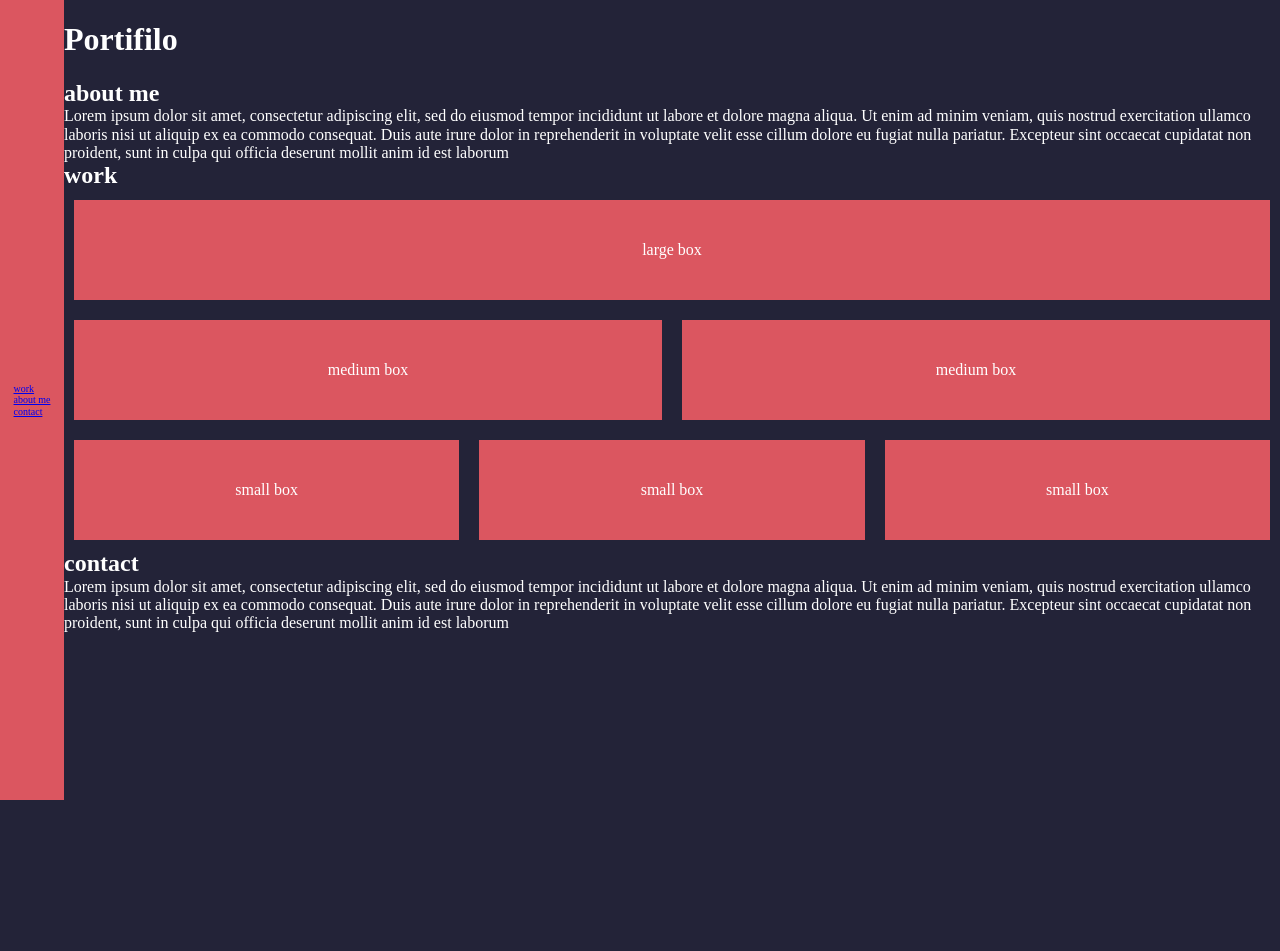
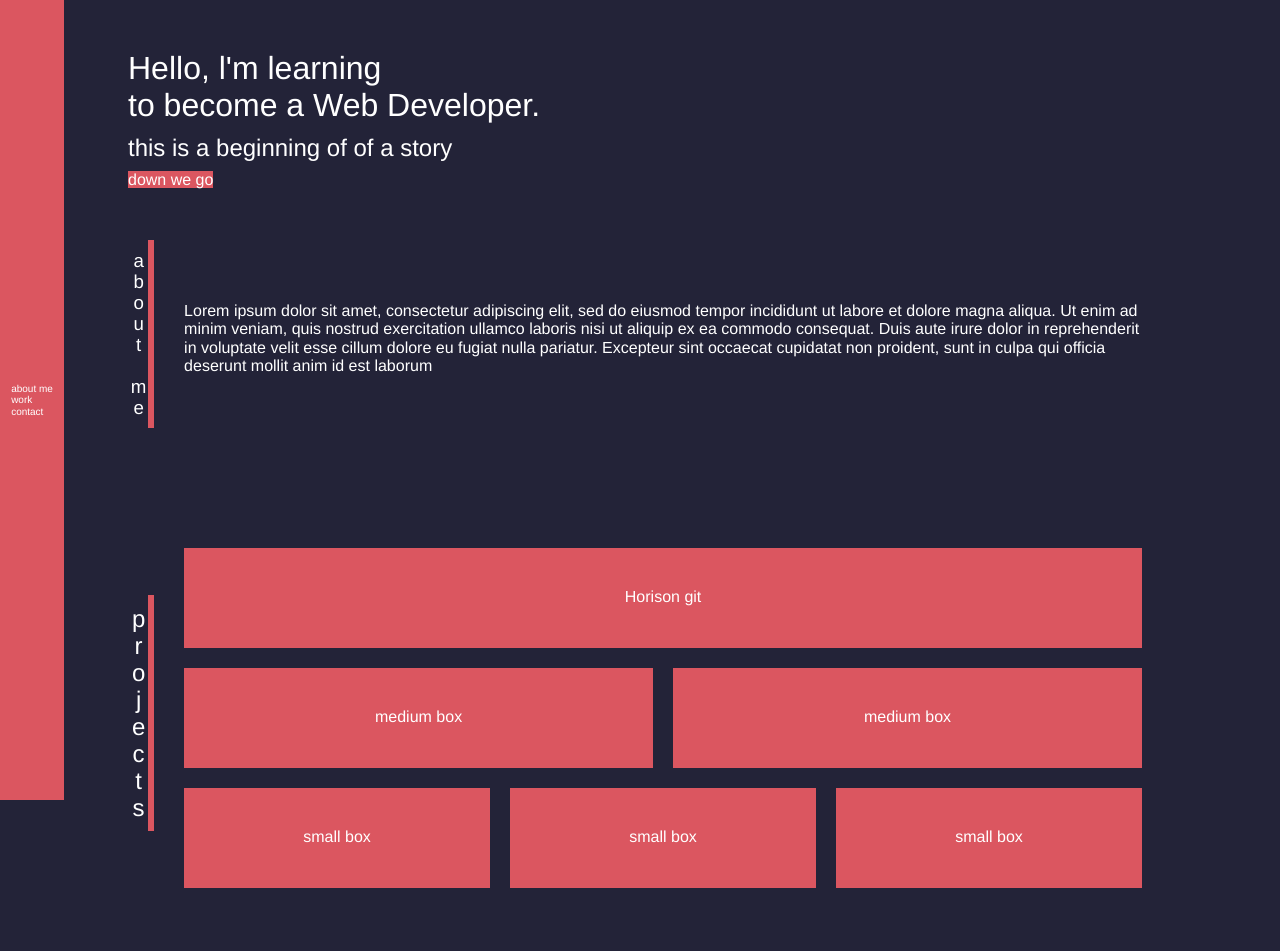
Before and after one commit to MiaoDL4/DMportfolio, a plain HTML site: page Index.html in a window 1280 px wide. Shown: the top 951 px of the page. Before the commit the page ends 800 px from the top, so only its background shows below. Drawn offline with Linux system fonts and the light colour scheme.

Commit message:
header redone, sideways text, more containers

```diff
--- a/Index.html
+++ b/Index.html
@@ -4,48 +4,47 @@
     <meta charset="UTF-8">
     <meta http-equiv="X-UA-Compatible" content="IE=edge">
     <meta name="viewport" content="width=device-width, initial-scale=1.0">
-    <title>Document</title>
+    <title>Portfolio</title>
     <link rel="stylesheet" href="./assets/css/reset.css" />
     <link rel="stylesheet" href="./assets/css/style.css" />
 </head>
 
 <body>
-    <header>
-        <h1>Portifilo</h1>
-
     <!-- side navigation -->
     <nav class="sidenav">
         <ul>
             <li>
-                    <a href="#work">work</a>
+                <a href="#about-me">about me</a>
             </li>
             <li>
-                    <a href="#about-me">about me</a>
+                <a href="#work">work</a>
             </li>
             <li>
                 <a href="#contact">contact</a>
             </li>
             </ul>
     </nav>
+    <header class="header">
+            <h1>Hello, l'm learning<br> to become a Web Developer.</h1>
+            <h2>this is a beginning of of a story</h2>
+            <a href="#about-me">down we go</a>
     </header>
 
-
-    <figure>
-        <!-- hero/banner -->
-    </figure>
-
     <Main>
-        <article id="about-me">
-            <h2>about me</h2>
-            <p>Lorem ipsum dolor sit amet, consectetur adipiscing elit, sed do eiusmod tempor incididunt ut labore et dolore magna aliqua. Ut enim ad minim veniam, quis nostrud exercitation ullamco laboris nisi ut aliquip ex ea commodo consequat. Duis aute irure dolor in reprehenderit in voluptate velit esse cillum dolore eu fugiat nulla pariatur. Excepteur sint occaecat cupidatat non proident, sunt in culpa qui officia deserunt mollit anim id est laborum</p>
+        <article id="about-me" class="aboutme">
+            <h3 class="sideways">about me</h3>
+            <p class="indent">Lorem ipsum dolor sit amet, consectetur adipiscing elit, sed do eiusmod tempor incididunt ut labore et dolore magna aliqua. Ut enim ad minim veniam, quis nostrud exercitation ullamco laboris nisi ut aliquip ex ea commodo consequat. Duis aute irure dolor in reprehenderit in voluptate velit esse cillum dolore eu fugiat nulla pariatur. Excepteur sint occaecat cupidatat non proident, sunt in culpa qui officia deserunt mollit anim id est laborum</p>
         </article>
 
+        <article class="flexgen">
+            <div>
+            <h2 class="sideways">projects</h2>
+            </div>
             <article id="work" class="work">
-            <h2>work</h2>
                 <!-- 1 large element-->
                 <section class="flexsection ">
                     <div class="flexdiv">
-                    large box
+                        <a href="https://github.com/MiaoDL4/Horiseon">Horison git</a>
                     </div>
                 </section>
 
@@ -72,10 +71,10 @@
                     </div>
                 </section>
             </article>
-
-        <article id="contact">
-            <h2>contact</h2>
-            <p>Lorem ipsum dolor sit amet, consectetur adipiscing elit, sed do eiusmod tempor incididunt ut labore et dolore magna aliqua. Ut enim ad minim veniam, quis nostrud exercitation ullamco laboris nisi ut aliquip ex ea commodo consequat. Duis aute irure dolor in reprehenderit in voluptate velit esse cillum dolore eu fugiat nulla pariatur. Excepteur sint occaecat cupidatat non proident, sunt in culpa qui officia deserunt mollit anim id est laborum</p>
+        </article>
+        <article id="contact" class="contact">
+            <h2 class="sideways">contact</h2>
+            <p class="indent">Lorem ipsum dolor sit amet, consectetur adipiscing elit, sed do eiusmod tempor incididunt ut labore et dolore magna aliqua. Ut enim ad minim veniam, quis nostrud exercitation ullamco laboris nisi ut aliquip ex ea commodo consequat. Duis aute irure dolor in reprehenderit in voluptate velit esse cillum dolore eu fugiat nulla pariatur. Excepteur sint occaecat cupidatat non proident, sunt in culpa qui officia deserunt mollit anim id est laborum</p>
         </article>
 
 
--- a/assets/css/style.css
+++ b/assets/css/style.css
@@ -1,13 +1,32 @@
 * {
     padding: 0;
     margin: 0;
+    font-family: Helvetica, Arial, sans-serif;
 }
 
 body {
     background-color: #232338;
     color: white;
-    margin-left: 5%;
+    margin: 0 10%;
 }
+a{
+    color: white;
+    text-decoration: none;
+}
+
+h1, h2, h3, h4{
+    font-weight: 50;
+    margin-bottom: 10px;
+}
+
+.header{
+    margin: 50px 0;
+}
+.header a{
+    padding: 0px;
+    background-color: #DB5660;
+}
+
 /* || side nav bar */
 .sidenav {
     display: block;
@@ -30,16 +49,28 @@ body {
     display: block;
 }
 
-
+.aboutme {
+    margin: 50px 0;
+    display: flex;
+    align-items: center;
+}
 .work {
     display: flex;
     flex-direction: column;
     justify-content: center;
+    margin: 50px  0;
+    width: 100%;
+}
+
+
+.contact{
+    display: flex;
+    align-items: center;
+    margin: 50px 0;
 }
 
 .flexsection{
     display: flex;
-
     flex-wrap: wrap;
     justify-content: space-around;
 }
@@ -56,3 +87,21 @@ body {
     justify-content: center;
     align-items: center;
 }
+
+.indent{
+    margin-left: 10px;
+}
+
+.sideways{
+    writing-mode: vertical-rl;
+    text-orientation: upright;
+    line-height: 0.1px;
+    margin-right: 20px;
+    padding: 10px;
+    border-right: 6px solid #DB5660;
+}
+
+.flexgen{
+    display: flex;
+    align-items: center;
+}
```
Lines whose indentation alone changed are shown as unchanged.
